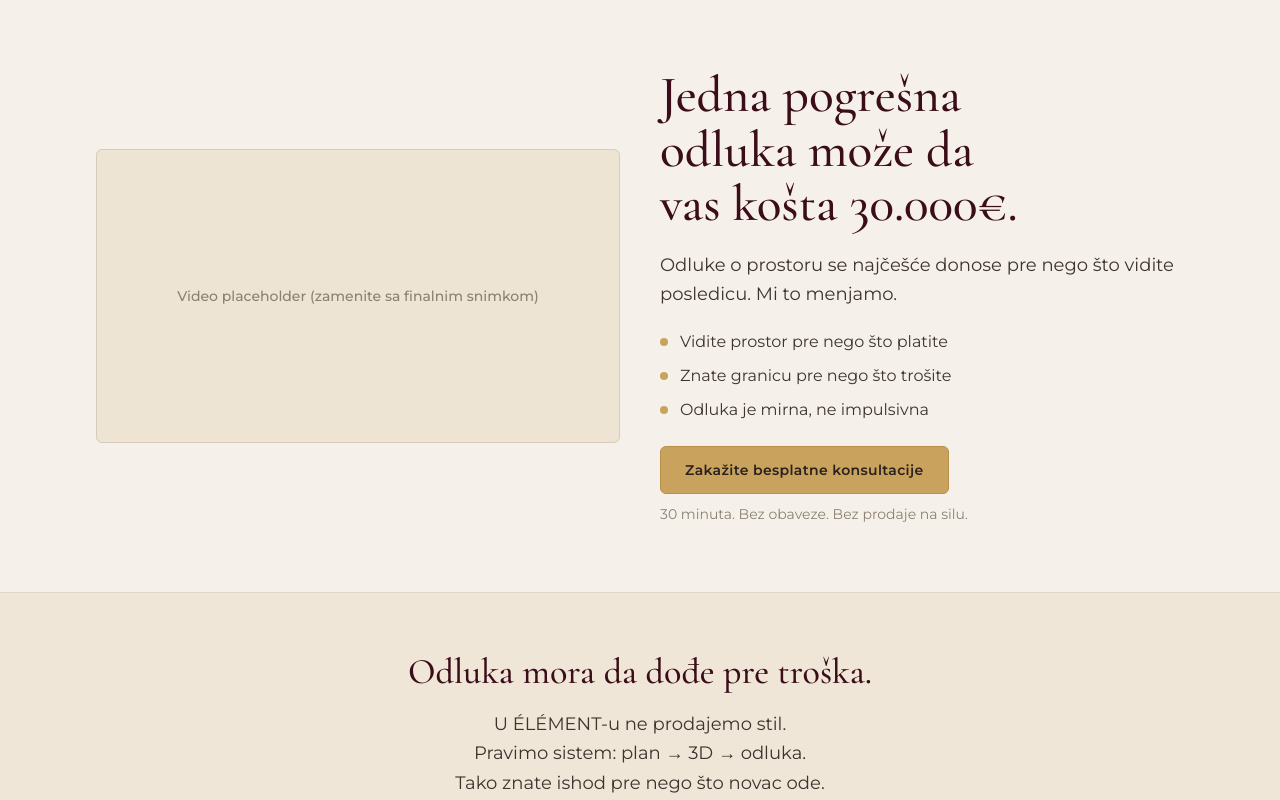
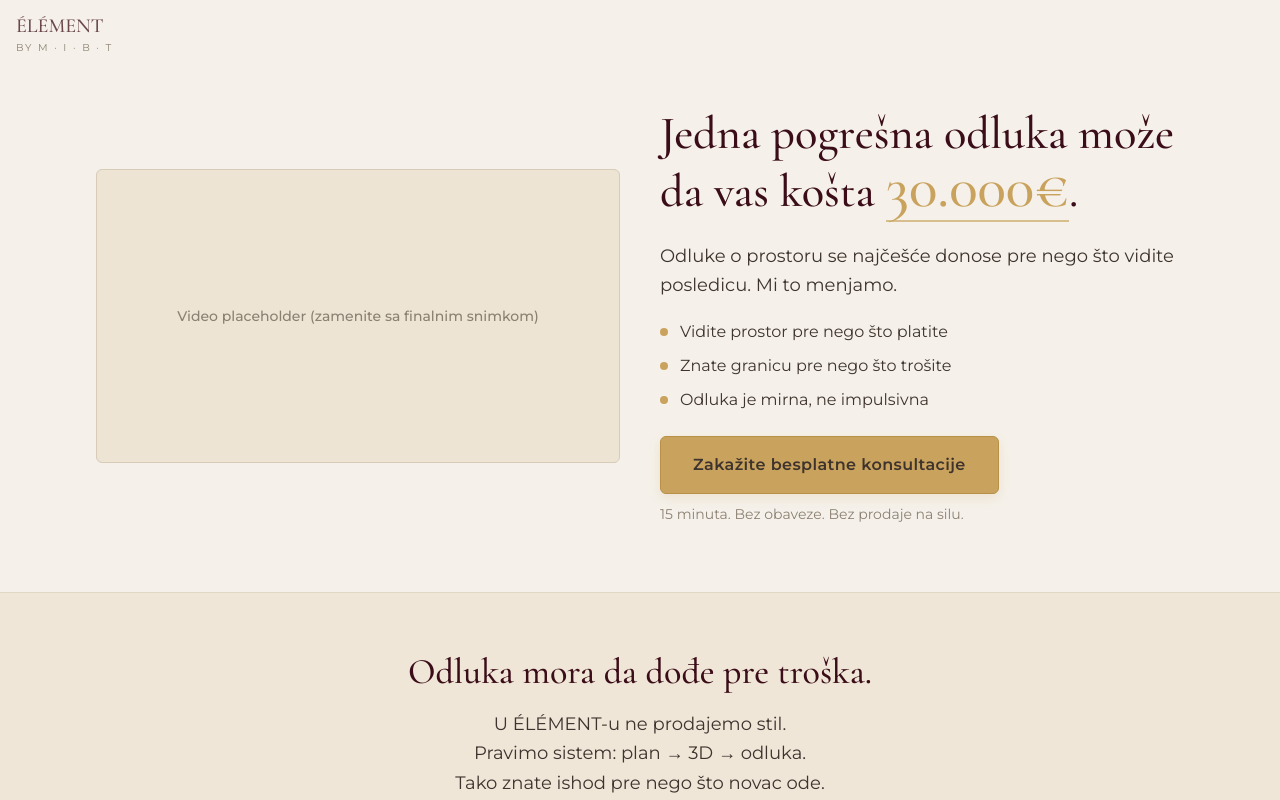
Before and after one commit to elementbymibt/element_landing_page, a Next.js app: page / in a window 1280 px wide. Shown: the top 800 px of the page. Built offline with nearby package versions, Linux system fonts and the light colour scheme; no server answers.

Commit message:
Update landing CTA flow, branding emphasis, and analytics events

```diff
--- a/src/app/page.tsx
+++ b/src/app/page.tsx
@@ -13,19 +13,31 @@ export const metadata: Metadata = buildMetadata({
 });
 
 export default function Home() {
+  const heroCtaText = "Zakažite besplatne konsultacije";
+  // A/B-ready alternative:
+  // const heroCtaText = "Donesite pravu odluku danas";
+
   return (
     <div className="min-h-screen bg-[#F5F1EA] text-[#3E332D]">
       <LandingViewTracker />
+      <div className="pointer-events-none fixed left-4 top-4 z-40 select-none text-[#3B0D18]/75">
+        <p className="font-display text-xl leading-none">ÉLÉMENT</p>
+        <p className="mt-1 text-[10px] tracking-[0.2em] uppercase text-[#8B8072]">by M · I · B · T</p>
+      </div>
 
       <section className="w-full border-b border-[#E2D7C4]">
-        <div className="mx-auto grid w-full max-w-6xl gap-8 px-4 pb-10 pt-8 sm:px-6 sm:pb-12 sm:pt-10 md:px-8 md:pb-14 md:pt-12 lg:min-h-[74vh] lg:grid-cols-2 lg:items-center lg:gap-10 lg:pt-14">
+        <div className="mx-auto grid w-full max-w-6xl gap-8 px-4 pb-10 pt-20 sm:px-6 sm:pb-12 sm:pt-20 md:px-8 md:pb-14 md:pt-20 lg:min-h-[74vh] lg:grid-cols-2 lg:items-center lg:gap-10 lg:pt-24">
           <div>
             <VideoPlaceholder src={process.env.NEXT_PUBLIC_HERO_VIDEO_SRC?.trim() || undefined} />
           </div>
 
           <div className="space-y-5">
-            <h1 className="font-display text-balance text-[2rem] leading-[1.06] text-[#3B0D18] sm:text-[2.5rem] lg:text-[3.2rem]">
-              Jedna pogrešna odluka može da vas košta 30.000€.
+            <h1 className="font-display text-balance text-[1.95rem] leading-[1.08] text-[#3B0D18] sm:text-[2.35rem] lg:text-[2.9rem]">
+              <span>Jedna pogrešna odluka može da vas košta</span>{" "}
+              <span className="inline-block border-b-2 border-[#C9A35D]/65 pb-0.5 text-[1.28em] leading-none text-[#C9A35D]">
+                30.000€
+              </span>
+              .
             </h1>
 
             <p className="max-w-xl text-pretty text-base leading-relaxed text-[#3E332D] sm:text-lg">
@@ -46,10 +58,10 @@ export default function Home() {
             </ul>
 
             <div className="pt-1">
-              <CtaButton location="hero_primary" className="w-full sm:w-auto">
-                Zakažite besplatne konsultacije
+              <CtaButton location="hero" className="w-full min-w-[18rem] sm:w-auto">
+                {heroCtaText}
               </CtaButton>
-              <p className="mt-2.5 text-sm text-[#8B8072]">30 minuta. Bez obaveze. Bez prodaje na silu.</p>
+              <p className="mt-2.5 text-sm text-[#8B8072]">15 minuta. Bez obaveze. Bez prodaje na silu.</p>
             </div>
           </div>
         </div>
@@ -77,14 +89,14 @@ export default function Home() {
             Dobijate jasan pravac pre troška i pre improvizacije na terenu.
           </p>
           <div className="mt-6">
-            <CtaButton location="final_primary">Donesite pravu odluku danas</CtaButton>
+            <CtaButton location="bottom">Donesite pravu odluku danas</CtaButton>
           </div>
         </div>
       </section>
 
       <div className="fixed inset-x-0 bottom-0 z-50 border-t border-[#D8CBB8] bg-[#F5F1EA]/95 p-3 backdrop-blur md:hidden">
-        <CtaButton location="sticky_mobile" className="w-full">
-          Zakažite besplatne konsultacije
+        <CtaButton location="bottom" className="w-full">
+          {heroCtaText}
         </CtaButton>
       </div>
     </div>
--- a/src/components/landing/cta-button.tsx
+++ b/src/components/landing/cta-button.tsx
@@ -1,30 +1,45 @@
 "use client";
 
-import Link from "next/link";
-
 import { trackEvent } from "@/src/lib/analytics";
+import { publicConfig } from "@/src/lib/public-config";
 import { cn } from "@/src/lib/utils";
 
 type CtaButtonProps = {
   className?: string;
-  location: string;
+  location: "hero" | "bottom";
   children: string;
 };
 
+function toCalendly15minUrl(rawUrl: string) {
+  const fallback = "https://calendly.com/your-handle/15min";
+  const trimmed = rawUrl.trim();
+
+  if (!trimmed || !/calendly\.com/i.test(trimmed)) {
+    return fallback;
+  }
+
+  return trimmed.replace(/\/30min(?=($|[/?#]))/i, "/15min");
+}
+
 export function CtaButton({ className, location, children }: CtaButtonProps) {
+  const calendlyUrl = toCalendly15minUrl(publicConfig.bookingUrl);
+
   return (
-    <Link
-      href="/booking"
+    <a
+      href={calendlyUrl}
+      target="_blank"
+      rel="noopener noreferrer"
       className={cn(
-        "inline-flex min-h-12 items-center justify-center rounded-md border border-[#B89047] bg-[#C9A35D] px-6 py-3 text-center text-sm font-semibold tracking-wide text-[#2A211E] transition-colors hover:bg-[#B89047] focus-visible:outline-none focus-visible:ring-2 focus-visible:ring-[#B89047] focus-visible:ring-offset-2 focus-visible:ring-offset-[#F5F1EA]",
+        "inline-flex min-h-14 items-center justify-center rounded-md border border-[#B89047] bg-[#C9A35D] px-8 py-4 text-center text-base font-semibold tracking-wide text-[#3E332D] shadow-[0_4px_12px_rgba(201,163,93,0.18)] transition-all hover:-translate-y-[1px] hover:bg-[#B89047] hover:shadow-[0_8px_16px_rgba(201,163,93,0.2)] focus-visible:outline-none focus-visible:ring-2 focus-visible:ring-[#B89047] focus-visible:ring-offset-2 focus-visible:ring-offset-[#F5F1EA]",
         className,
       )}
       onClick={() => {
-        trackEvent("booking_click", { location });
-        trackEvent("cta_primary_click", { location });
+        trackEvent("cta_calendly_click", { location, page: "landing_element" });
+        trackEvent("booking_click", { location, page: "landing_element" });
+        trackEvent("cta_primary_click", { location, page: "landing_element" });
       }}
     >
       {children}
-    </Link>
+    </a>
   );
 }
--- a/src/components/landing/landing-view-tracker.tsx
+++ b/src/components/landing/landing-view-tracker.tsx
@@ -2,11 +2,12 @@
 
 import { useEffect } from "react";
 
-import { trackEvent } from "@/src/lib/analytics";
+import { trackEvent, trackPageView } from "@/src/lib/analytics";
 
 export function LandingViewTracker() {
   useEffect(() => {
-    trackEvent("landing_view", { page: "minimal_booking_landing" });
+    trackPageView("landing_element");
+    trackEvent("landing_view", { page: "landing_element" });
   }, []);
 
   return null;
--- a/src/lib/analytics.ts
+++ b/src/lib/analytics.ts
@@ -11,6 +11,7 @@ declare global {
 }
 
 export type AnalyticsEventName =
+  | "cta_calendly_click"
   | "landing_view"
   | "booking_click"
   | "message_match_variant"
@@ -53,6 +54,7 @@ export type AnalyticsEventName =
   | "documentation_download";
 
 const pixelEventMap: Partial<Record<AnalyticsEventName, "ViewContent" | "Lead" | "CompleteRegistration">> = {
+  cta_calendly_click: "Lead",
   landing_view: "ViewContent",
   booking_click: "Lead",
   booking_page_view: "Lead",
@@ -92,3 +94,29 @@ export function trackEvent(
     // Analytics must stay best-effort.
   }
 }
+
+export function trackPageView(page: string) {
+  if (typeof window === "undefined") {
+    return;
+  }
+
+  const params = {
+    page,
+    page_location: window.location.href,
+    page_path: window.location.pathname,
+    page_title: document.title,
+  };
+
+  try {
+    track("page_view", params);
+
+    window.dataLayer = window.dataLayer || [];
+    window.dataLayer.push({ event: "page_view", ...params });
+
+    if (typeof window.gtag === "function") {
+      window.gtag("event", "page_view", params);
+    }
+  } catch {
+    // Analytics must stay best-effort.
+  }
+}
--- a/src/lib/public-config.ts
+++ b/src/lib/public-config.ts
@@ -1,5 +1,5 @@
 export const publicConfig = {
-  bookingUrl: process.env.NEXT_PUBLIC_BOOKING_URL?.trim() || "https://calendly.com",
+  bookingUrl: process.env.NEXT_PUBLIC_BOOKING_URL?.trim() || "https://calendly.com/your-handle/15min",
   videoEmbedUrl: process.env.NEXT_PUBLIC_VIDEO_EMBED_URL?.trim() || "https://www.youtube.com/embed/0NnM7XvQ2e4",
   instagramUrl: process.env.NEXT_PUBLIC_INSTAGRAM_URL?.trim() || "https://www.instagram.com/elementbymibt/",
   mainSiteUrl: process.env.NEXT_PUBLIC_MAIN_SITE_URL?.trim() || "https://elementbymibt.com",
```
